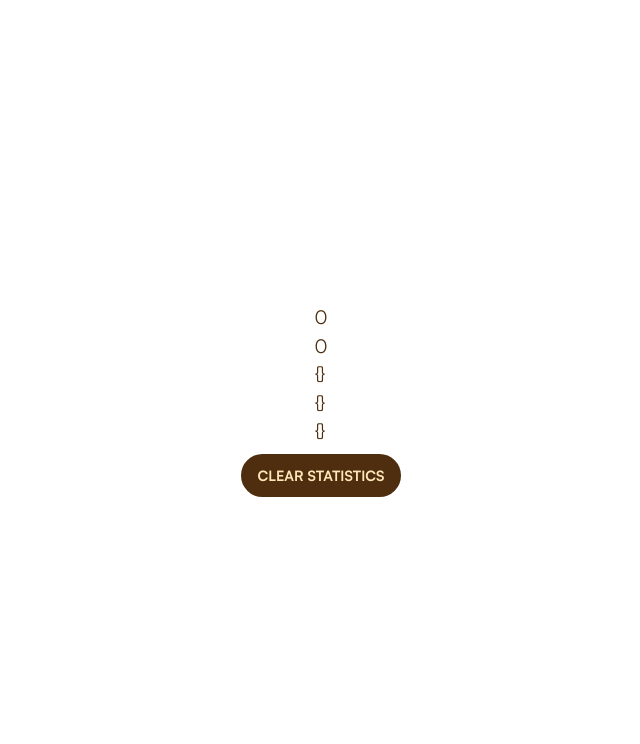
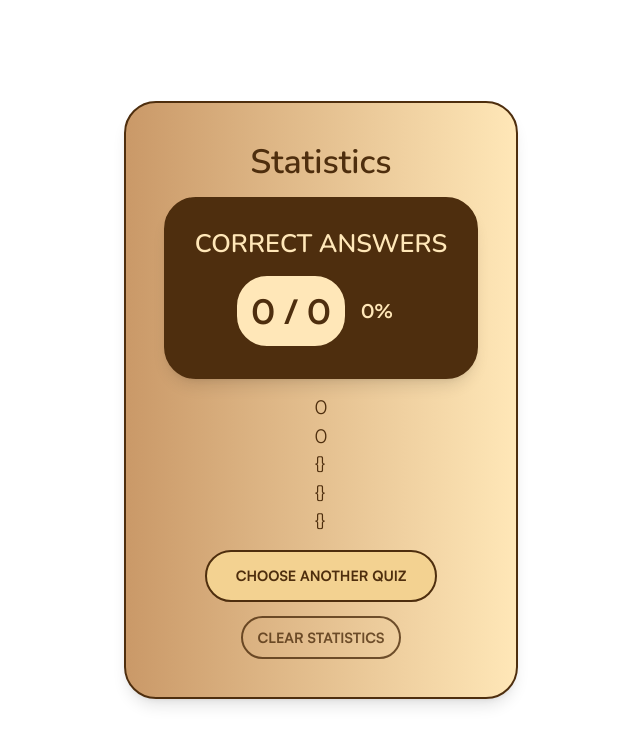
Before and after one commit to Arden27/React_01.24, a React (Vite) app: page /statistics in a window 1280 px wide. Shown: the top 744 px of the page, without its empty margins (319-959 px from the left). Built offline with nearby package versions, Linux system fonts and the light colour scheme.

Commit message:
add basic statistics screen

```diff
--- a/src/screens/StatisticsScreen.tsx
+++ b/src/screens/StatisticsScreen.tsx
@@ -1,15 +1,26 @@
+import { useState } from 'react'
 import { useDispatch, useSelector } from 'react-redux'
+import { useNavigate } from 'react-router-dom'
+import { ROUTES } from '@/navigation/router'
 import { RootState } from '@/redux/store'
 import { Button } from '@/components/Button'
+import { Modal } from '@/components/Modal'
 import { resetStats } from '@/redux/slices/stats'
 import storage from 'redux-persist/lib/storage'
+import { calculatePercentage } from '@/utils/calculatePercentage'
 
 export function StatisticsScreen() {
   const dispatch = useDispatch()
+  const navigate = useNavigate()
+
+  const [isModalOpen, setIsModalOpen] = useState(false)
+
+  const toggleModal = () => {
+    setIsModalOpen((prev) => !prev)
+  }
 
   const handleReset = () => {
     dispatch(resetStats())
-
     storage.removeItem('persist:stats')
   }
 
@@ -22,6 +33,23 @@ export function StatisticsScreen() {
   const correctAnswered = useSelector((state: RootState) => state.stats.totalCorrectAnswers)
   return (
     <>
+      <div className="relative m-lg flex max-w-xl flex-col items-center justify-center gap-xs rounded-[2rem] border-2 border-solid border-text bg-gradient-to-r from-bg2 to-bg3 p-lg shadow-lg">
+        <h1>Statistics</h1>
+        <div
+          className="relative flex flex-col items-center justify-center gap-xs rounded-[2rem] border-2 border-solid border-text bg-text p-md text-center font-btn text-sm uppercase
+       text-bg3 shadow-lg">
+          <h2>Correct Answers</h2>
+          <div className="flex flex-row items-center">
+            <h3
+              className="relative flex items-center justify-center rounded-[2rem] border-2 border-solid border-text bg-bg3 p-xs font-btn text-xl uppercase
+      text-text">
+              {correctAnswered} / {totalAnswered}
+            </h3>
+            <div className="p-xs text-md">
+              {calculatePercentage(correctAnswered, totalAnswered)}%
+            </div>
+          </div>
+        </div>
         {JSON.stringify(totalAnswered)}
         <br></br>
         {JSON.stringify(correctAnswered)}
@@ -31,9 +59,23 @@ export function StatisticsScreen() {
         {JSON.stringify(answeredDifficulties)}
         <br></br>
         {JSON.stringify(answeredTypes)}
-      <Button format="sm fill border" onClick={handleReset}>
+        <Button format="lg border" className="bg-bg" onClick={() => navigate(ROUTES.root)}>
+          Choose another quiz
+        </Button>
+        <Button format="sm border" className="opacity-80 hover:opacity-100" onClick={toggleModal}>
           CLear Statistics
         </Button>
+      </div>
+
+      <Modal
+        isOpen={isModalOpen}
+        toggleDialog={toggleModal}
+        confirmAction={handleReset}
+        message="Are you sure?"
+        additionalMessage="This will delete all statistics"
+        confirmButtonMessage="Delete statistics"
+        cancelButtonMessage="Cancel"
+      />
     </>
   )
 }
```
Lines whose indentation alone changed are shown as unchanged.
